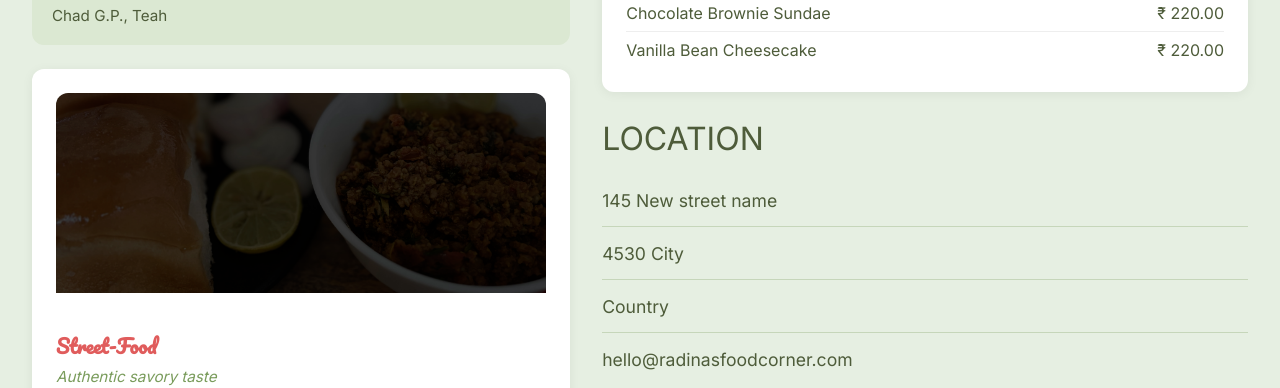
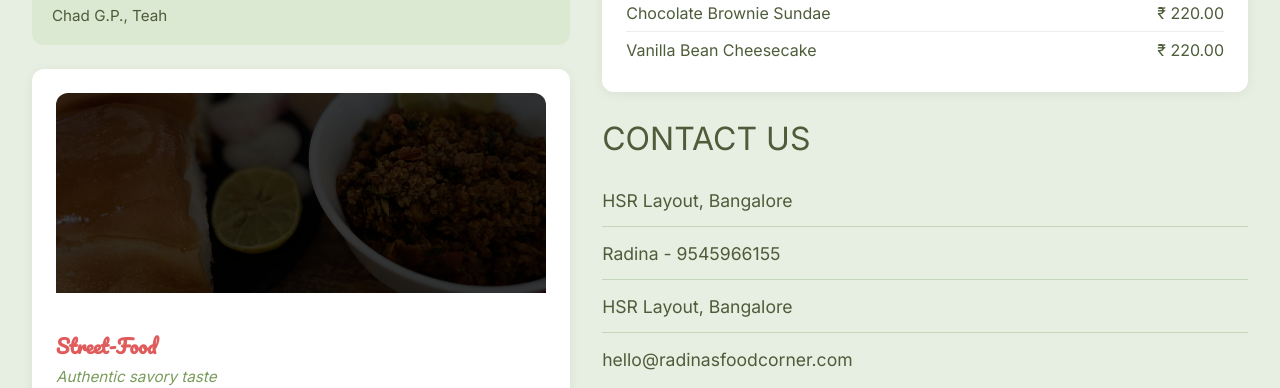
Before and after one commit to priyaaank/radinasfoodcorner, a React (Create React App) app: page / in a window 1280 px wide. Shown: the part 1437-1825 px from the top of the page. Built offline with nearby package versions, Linux system fonts and the light colour scheme.

Commit message:
Updated contact section

```diff
--- a/src/App.css
+++ b/src/App.css
@@ -153,6 +153,16 @@
     margin-bottom: 16px;
   }
 
+  .location-detail a {
+    color: var(--text-main);
+    text-decoration: none;
+    transition: color 0.2s ease;
+  }
+
+  .location-detail a:hover {
+    color: var(--accent-green);
+  }
+
   .location-detail::after {
     content: "";
     position: absolute;
--- a/src/components/Location.js
+++ b/src/components/Location.js
@@ -3,11 +3,21 @@ import React from "react";
 export default function Location() {
   return (
     <div className="location">
-      <h2 className="location-title">LOCATION</h2>
-      <div className="location-detail">145 New street name</div>
-      <div className="location-detail">4530 City</div>
-      <div className="location-detail">Country</div>
-      <div className="location-detail">hello@radinasfoodcorner.com</div>
+      <h2 className="location-title">CONTACT US</h2>
+      <div className="location-detail">
+        <a href="https://maps.app.goo.gl/EFLhhQF4Hf6q1hiY6" target="_blank" rel="noreferrer">
+          HSR Layout, Bangalore
+        </a>
+      </div>
+      <div className="location-detail">
+        <a href="https://wa.me/919545966155">Radina - 9545966155</a>
+      </div>
+      <div className="location-detail">
+      <a href="https://maps.app.goo.gl/EFLhhQF4Hf6q1hiY6" target="_blank" rel="noreferrer">HSR Layout, Bangalore</a>
+      </div>
+      <div className="location-detail">
+        <a href="mailto:hello@radinasfoodcorner.com">hello@radinasfoodcorner.com</a>
+      </div>
     </div>
   );
 }
```
